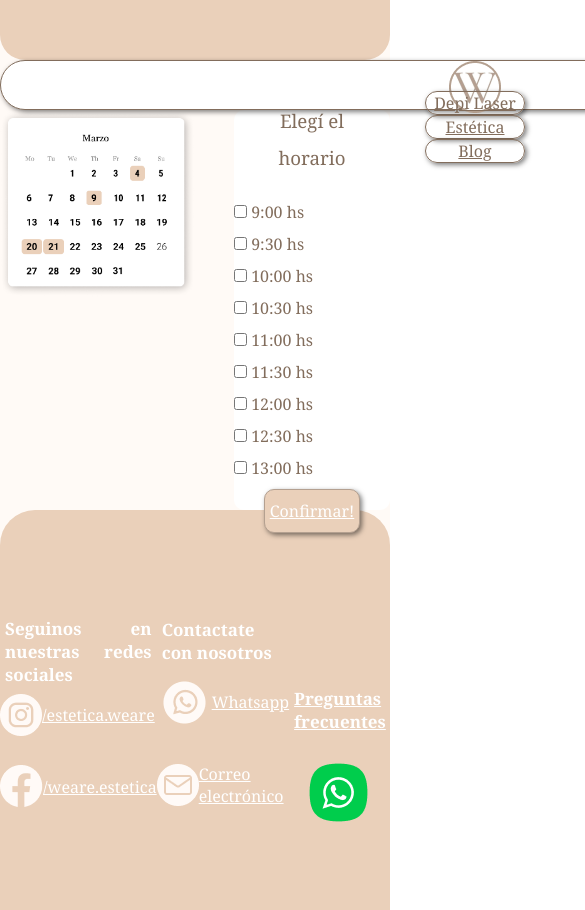
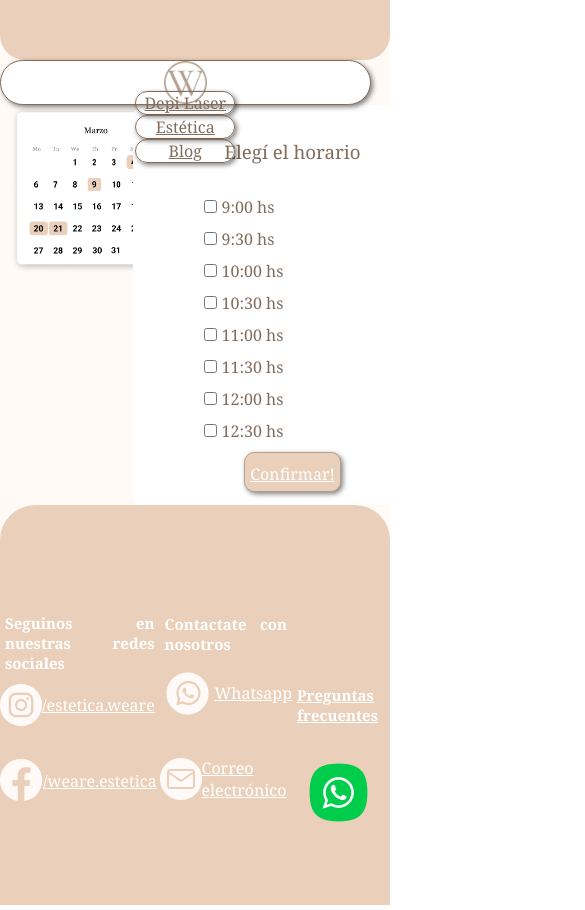
Before and after one commit to AldanaEscobarNandez/ProyectoWeAre, a plain HTML site: page pages/depi-turnos-horarios.html in a window 390 px wide. Shown: the top 910 px of the page, 585 px wide, since content can reach past the window. Drawn offline with Linux system fonts and the light colour scheme.

Commit message:
se apluca media queries de 1024

```diff
--- a/CSS/style.css
+++ b/CSS/style.css
@@ -4,9 +4,7 @@
     box-sizing: border-box;
     font-family: Georgia, 'Times New Roman', Times, serif;
     color: #826D5C;
-
 }
-
 .banner {
   background-image: url('../assets/Imagenes/banner.png');
   background-size: cover;
@@ -28,12 +26,10 @@ h2 {
   font-size: 80px;
   color: #826D5C;
 }
-
 .logo {
   border: 0px solid #ffffff;
   box-shadow: 0px 0px 0px 0px;
 }
-
 .navBar {
   border: 1px solid #826d5c;
   border-radius: 25px ;
@@ -48,10 +44,8 @@ h2 {
   justify-content: space-around;
   align-items: center;
   position: sticky;
-  top: 20px;
-
+  top: 15px;
 }
-
 nav ul li {
   display: inline-block;
   border: 1px solid #826D5C;
@@ -75,13 +69,11 @@ nav {
   top: 20px;
   z-index: 2;
 }
-
 .bannerSuperior {
   background-color: #EAD0BA;
   padding:30px;
   border-radius: 0 0 25px 25px;
 }
-
 .background {
   background-color:#FFFAF6 ;
 }
@@ -95,7 +87,6 @@ nav {
   margin: 10px;
   border-radius: 15px;
 }
-
 .novedadesIndex {
   display: flex;
   justify-content: center;
@@ -105,7 +96,6 @@ nav {
   color: #826D5C;
   text-align: center;
 }
-
 h3 {
   font-weight: normal;
   text-align: center;
@@ -116,47 +106,49 @@ h3 {
   padding: 7px;
   margin: 1em;
   font-weight: bold;
-
 }
 .principalInfo {
   display: flex;
   flex-direction: row;
   justify-content: center;
 }
-
 .containerSec {
   display: flex;
   align-items: center;
   justify-content: center;
   flex-direction: column;
-
+  justify-self: center;
+  align-self: center;
 }
 #main {
   display: grid;
   grid-template-areas: "imagenTurno" "containerSecTrunos";
-  grid-template-rows: repeat(2 50%);
-  grid-template-columns: repeat(2 1fr);
-
+  grid-template-columns: repeat(2, 50%);
 }
 .imagenTurno {
   grid-area: "imagenTurno";
   float: left;
   margin-right: 20px;
+  grid-column: 1 / 2;
+  justify-self: center;
+  align-self: center;
 }
 .containerSecTrunos {
   grid-area: "conteinerSecTurnos";
+  grid-column: 2 / 3;
   display: flex;
   align-items: center;
   justify-content: center;
   flex-direction: column;
-  margin-left: 60%;
+  margin-left: 20%;
+  margin-top: 10%;
   background-color: #ffffff;
   border-radius: 10px;
   height: 450px;
   width: 400px;
   line-height: 2;
-
-
+  justify-self: center;
+  align-self: center;
 }
 .checkboxList {
   list-style-type: none;
@@ -187,7 +179,6 @@ line-height: 2;
 .parrafo2 {
   font-size: 15px;
 }
-
 /*.imagenConfirmacion {
   position: absolute;
   right: 0;
@@ -204,7 +195,6 @@ line-height: 2;
   flex-direction: column;
   box-shadow: 2px 2px 5px rgba(0, 0, 0, 0.5);
 }
-
 #button2 {
 position: relative;
 margin: 10px;
@@ -218,9 +208,7 @@ flex-direction: column;
   flex-direction: column;
   align-items: center;
   margin: 0 auto;
-
 }
-
 .Info{
   margin-right: 20px;
   margin-left: 5px;
@@ -230,7 +218,6 @@ flex-direction: column;
  padding: 10px;
  line-height: 30px;
 }
-
 #blog {
   display: grid;
   grid-template-areas: "notippal" "agenda" "noticias";
@@ -241,13 +228,11 @@ flex-direction: column;
   margin-left: 5%;
   margin-top: 3%;
   margin-bottom: 3%;
-
 }
 .notiappl {
   grid-area: "notippal";
   grid-row: 1 / 2;
   grid-column: 1 / 3;
-
 }
 .agenda {
   grid-area: "agenda";
@@ -259,14 +244,11 @@ flex-direction: column;
   grid-row: 2 / 3;
   grid-column: 2 / 4;
 }
-
 .wsp {
   position: fixed;
   bottom: 20px;
   right: 20px;
 }
-
-
 footer {
   background-color:#EAD0BA;
   border-radius: 35px 35px 0px 0px;
@@ -302,18 +284,38 @@ footer section a {
     height: 50px;
   }
   .imagenTurno {
-    width: 50%;
+    width: 90%;
+    align-self: auto;
+    padding: 0px;
+    margin: 0px;
+    justify-self: center;
   }
   .containerSecTrunos {
-    display: flex;
-    width: 40%;
+    width: 320px;
     height: 400px;
+    padding: 0px;
+    margin: 0px;
+    justify-self: center;
+    align-self: center;
   }
-
+  #button1 {
+    height: 40px;
+  }
+  .logo {
+    width: 47px;
+  }
+  h5 {
+    font-size: 15px;
+  }
 }
-
 @media (max-width:768px) {
-
+  .navBar{
+    width: 95%;
+    height: 45px;
+  }
+  .logo{
+    width: 43px;
+  }
 }
 @media (max-width:425px) {
 .navBar {
--- a/pages/depi-turnos-horarios.html
+++ b/pages/depi-turnos-horarios.html
@@ -23,7 +23,7 @@
     </ul>
 </nav>
     <main>
-        <div class="Main">
+        <div id="main">
             <img class="imagenTurno" src="../assets/Imagenes/calendario.png">
         <div class="containerSecTrunos">
             <ul class="checkboxList">
@@ -36,7 +36,6 @@
                 <li><label><input type="checkBox"> 11:30 hs</li>
                 <li><label><input type="checkBox"> 12:00 hs</li>
                 <li><label><input type="checkBox"> 12:30 hs</li>
-                <li><label><input type="checkBox"> 13:00 hs</li>
             </ul>
             <a id="button1" href="./depi-confirmacion-turno.html">Confirmar!</a>
         </div>
```
